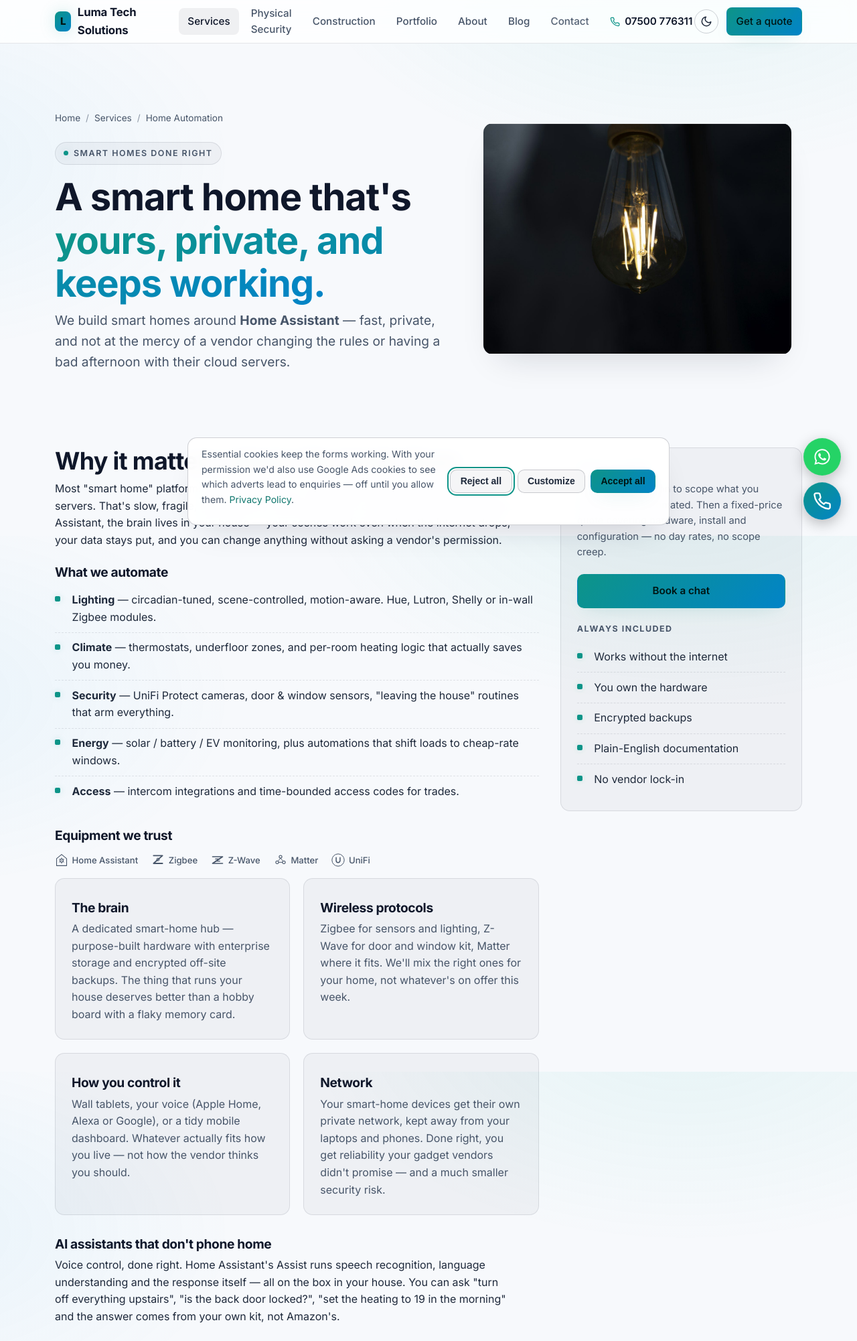
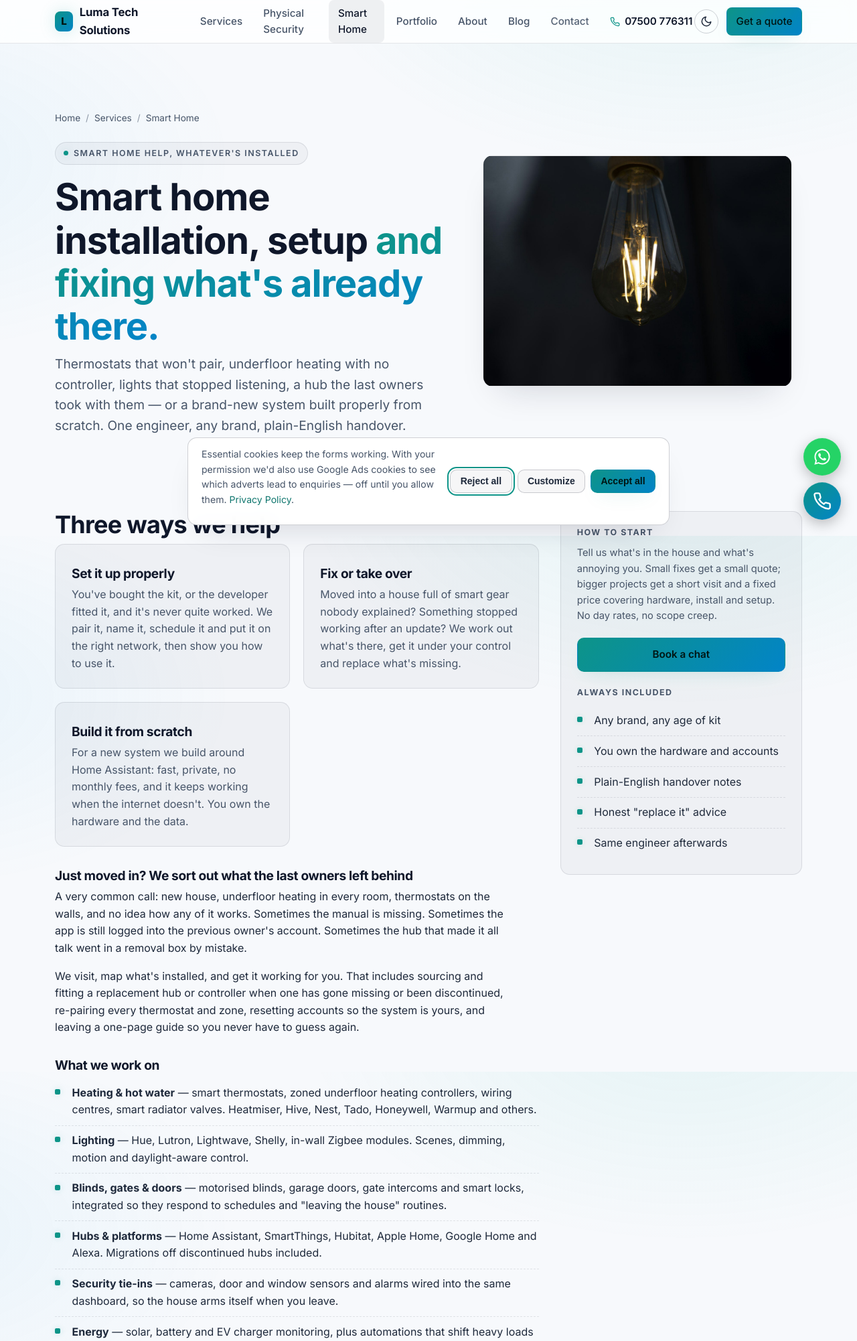
Before and after one commit to Comm4nd0/luma-tech-solutions, a Django app: page /services/automation/ in a window 1280 px wide. Shown: the top 2002 px of the page at 67% size. Run offline with Django 5.2, Linux system fonts and the light colour scheme; parts of the project's set-up code (start-up, migrations or seed data) failed here and were passed over; some libraries are stand-ins or nearby versions.

Commit message:
content: reshape smart home as any-brand setup, repair and takeover; nav + portfolio
The automation service was pitched purely as Home Assistant builds. Reframe it
as generic smart-home help — setting up thermostats and underfloor heating
controls, fixing what stopped working, taking over kit the previous owners left
(or took with them) — with Home Assistant kept as the platform for new builds.

- /services/automation/: rewritten copy, new title/description/schema, five
  FAQs (so it now carries a FAQPage node; contract, test and CLAUDE.md updated).
- Pillar renamed "Smart Home"; area pages, support, terms, capability statement,
  footer, offer catalog and knowsAbout follow. Contact/quote dropdown label
  changed, hence migration 0017.
- Main nav: Construction out, Smart Home in, with its own active slot like
  Physical Security.
- Portfolio: Mojo and Co dog grooming app case study.
- Sitemap lastmod bumped for every page touched.

Co-Authored-By: Claude Fable 5.1 <noreply@anthropic.com>
Claude-Session: https://claude.ai/code/session_01CopCR4i8bPzus3pxRQ8YXy

```diff
--- a/core/models.py
+++ b/core/models.py
@@ -20,7 +20,7 @@ def cv_upload_to(instance, filename):
 SERVICE_CHOICES = [
     ("networking", "Wi-Fi & Networking"),
     ("development", "App & Web Development"),
-    ("automation", "Home Automation"),
+    ("automation", "Smart Home (install, setup or fix)"),
     ("support", "Support & Maintenance"),
     ("other", "Something else"),
 ]
@@ -44,7 +44,7 @@ PILLAR_CHOICES = [
     ("networking", "Wi-Fi & Networking"),
     ("security", "Physical Security"),
     ("development", "App & Web Development"),
-    ("automation", "Home Automation"),
+    ("automation", "Smart Home"),
     ("support", "Support & Maintenance"),
     ("general", "General"),
 ]
@@ -75,7 +75,7 @@ QUOTE_SERVICE_CHOICES = [
     ("security", "CCTV / Physical Security"),
     ("site_security", "Site Security / ANPR"),
     ("prewire", "Pre-wire / Structured Cabling"),
-    ("automation", "Smart Home / Home Automation"),
+    ("automation", "Smart Home (install, setup or fix)"),
     ("development", "App or Website Build"),
     ("support", "Ongoing Support / Care Plan"),
     ("survey", "Site Survey only"),
--- a/core/views.py
+++ b/core/views.py
@@ -19,6 +19,7 @@ from .content import (
     area_is_draft,
     CASE_STUDIES,
     FAQS_AI_CAMERAS,
+    FAQS_AUTOMATION,
     FAQS_CONSTRUCTION,
     FAQS_GENERAL,
     FAQS_NETWORKING,
@@ -234,8 +235,8 @@ def _render_service_page(request, key, **extra):
     """Render one of the SERVICE_PAGES entries.
 
     ``faqs`` is only added when the page actually defines it — defaulting it
-    would give three service pages a FAQ section and a FAQPage JSON-LD block
-    they have never had.
+    would give the development and support pages a FAQ section and a FAQPage
+    JSON-LD block they have never had.
     """
     page = SERVICE_PAGES[key]
     # Child pages of the /services/security/ hub sit a level deeper, so the
--- a/templates/base.html
+++ b/templates/base.html
@@ -148,6 +148,9 @@
           "CCTV installation",
           "Network design",
           "Smart home installation",
+          "Smart home troubleshooting",
+          "Smart thermostat installation",
+          "Underfloor heating controls",
           "Home Assistant",
           "Structured cabling",
           "Access control",
@@ -164,7 +167,7 @@
             { "@type": "Offer", "itemOffered": { "@type": "Service", "name": "Intruder Alarm Installation", "url": "{{ SITE_URL }}{% url 'service_alarms' %}" } },
             { "@type": "Offer", "itemOffered": { "@type": "Service", "name": "AI Camera Systems & ANPR", "url": "{{ SITE_URL }}{% url 'service_ai_cameras' %}" } },
             { "@type": "Offer", "itemOffered": { "@type": "Service", "name": "Construction Site Security & New-Build Pre-Wire", "url": "{{ SITE_URL }}{% url 'construction' %}" } },
-            { "@type": "Offer", "itemOffered": { "@type": "Service", "name": "Smart Home Installation", "url": "{{ SITE_URL }}{% url 'service_automation' %}" } },
+            { "@type": "Offer", "itemOffered": { "@type": "Service", "name": "Smart Home Installation, Setup & Repair", "url": "{{ SITE_URL }}{% url 'service_automation' %}" } },
             { "@type": "Offer", "itemOffered": { "@type": "Service", "name": "App & Web Development", "url": "{{ SITE_URL }}{% url 'service_development' %}" } },
             { "@type": "Offer", "itemOffered": { "@type": "Service", "name": "IT Support & Care Plans", "url": "{{ SITE_URL }}{% url 'service_support' %}" } }
           ]
@@ -204,7 +207,7 @@
       <ul class="nav-links" id="nav-links" data-nav-links>
         <li><a href="{% url 'services' %}" class="{% if active_nav == 'services' %}active{% endif %}"{% if active_nav == 'services' %} aria-current="page"{% endif %}>Services</a></li>
         <li><a href="{% url 'service_security' %}" class="{% if active_nav == 'security' %}active{% endif %}"{% if active_nav == 'security' %} aria-current="page"{% endif %}>Physical Security</a></li>
-        <li><a href="{% url 'construction' %}" class="{% if active_nav == 'construction' %}active{% endif %}"{% if active_nav == 'construction' %} aria-current="page"{% endif %}>Construction</a></li>
+        <li><a href="{% url 'service_automation' %}" class="{% if active_nav == 'automation' %}active{% endif %}"{% if active_nav == 'automation' %} aria-current="page"{% endif %}>Smart Home</a></li>
         <li><a href="{% url 'portfolio' %}" class="{% if active_nav == 'portfolio' %}active{% endif %}"{% if active_nav == 'portfolio' %} aria-current="page"{% endif %}>Portfolio</a></li>
         <li><a href="{% url 'about' %}" class="{% if active_nav == 'about' %}active{% endif %}"{% if active_nav == 'about' %} aria-current="page"{% endif %}>About</a></li>
         <li><a href="{% url 'blog' %}" class="{% if active_nav == 'blog' %}active{% endif %}"{% if active_nav == 'blog' %} aria-current="page"{% endif %}>Blog</a></li>
@@ -261,7 +264,7 @@
             <li><a href="{% url 'service_ai_cameras' %}">AI Camera Systems</a></li>
             <li><a href="{% url 'construction' %}">Builders & Construction</a></li>
             <li><a href="{% url 'service_development' %}">App & Web Development</a></li>
-            <li><a href="{% url 'service_automation' %}">Home Automation</a></li>
+            <li><a href="{% url 'service_automation' %}">Smart Home</a></li>
             <li><a href="{% url 'service_support' %}">Support & Maintenance</a></li>
             <li><a href="{% url 'quote' %}"><strong>Get a quote →</strong></a></li>
           </ul>
--- a/templates/capability_statement.html
+++ b/templates/capability_statement.html
@@ -109,7 +109,7 @@ credentials list once confirmed.
         <ul>
           <li>UniFi Wi-Fi and network design for large and period properties</li>
           <li>CCTV, access control and alarms for premises of every kind</li>
-          <li>Smart-home / Home Assistant installation, local-first</li>
+          <li>Smart-home installation, setup and takeover of existing systems (local-first where we design it)</li>
           <li>Custom web and mobile app development</li>
           <li>Ongoing support plans with monitoring and response targets</li>
         </ul>
--- a/templates/services/automation.html
+++ b/templates/services/automation.html
@@ -9,12 +9,13 @@
     <div class="service-hero-inner">
       <div>
         {% include 'partials/_breadcrumbs.html' with crumbs=breadcrumbs %}
-        <span class="eyebrow"><span class="dot"></span>Smart homes done right</span>
-        <h1>A smart home that's <span class="gradient">yours, private, and keeps working.</span></h1>
+        <span class="eyebrow"><span class="dot"></span>Smart home help, whatever's installed</span>
+        <h1>Smart home installation, setup <span class="gradient">and fixing what's already there.</span></h1>
         <p class="lede">
-          We build smart homes around <strong>Home Assistant</strong> — fast,
-          private, and not at the mercy of a vendor changing the rules or
-          having a bad afternoon with their cloud servers.
+          Thermostats that won't pair, underfloor heating with no controller,
+          lights that stopped listening, a hub the last owners took with them
+          &mdash; or a brand-new system built properly from scratch. One
+          engineer, any brand, plain-English handover.
         </p>
       </div>
       <div class="hero-illustration">
@@ -28,26 +29,69 @@
   <div class="container">
     <div class="service-grid">
       <div>
-        <h2>Why it matters where the brain lives</h2>
+        <h2>Three ways we help</h2>
+        <div class="grid grid-3">
+          <div class="card card-glow fade-in">
+            <h3>Set it up properly</h3>
+            <p>You've bought the kit, or the developer fitted it, and it's never quite worked. We pair it, name it, schedule it and put it on the right network, then show you how to use it.</p>
+          </div>
+          <div class="card card-glow fade-in">
+            <h3>Fix or take over</h3>
+            <p>Moved into a house full of smart gear nobody explained? Something stopped working after an update? We work out what's there, get it under your control and replace what's missing.</p>
+          </div>
+          <div class="card card-glow fade-in">
+            <h3>Build it from scratch</h3>
+            <p>For a new system we build around Home Assistant: fast, private, no monthly fees, and it keeps working when the internet doesn't. You own the hardware and the data.</p>
+          </div>
+        </div>
+
+        <h3 class="mt-4">Just moved in? We sort out what the last owners left behind</h3>
+        <p>
+          A very common call: new house, underfloor heating in every room,
+          thermostats on the walls, and no idea how any of it works. Sometimes
+          the manual is missing. Sometimes the app is still logged into the
+          previous owner's account. Sometimes the hub that made it all talk
+          went in a removal box by mistake.
+        </p>
+        <p>
+          We visit, map what's installed, and get it working for you. That
+          includes sourcing and fitting a replacement hub or controller when
+          one has gone missing or been discontinued, re-pairing every
+          thermostat and zone, resetting accounts so the system is yours, and
+          leaving a one-page guide so you never have to guess again.
+        </p>
+
+        <h3 class="mt-4">What we work on</h3>
+        <ul class="bullets">
+          <li><strong>Heating &amp; hot water</strong> &mdash; smart thermostats, zoned underfloor heating controllers, wiring centres, smart radiator valves. Heatmiser, Hive, Nest, Tado, Honeywell, Warmup and others.</li>
+          <li><strong>Lighting</strong> &mdash; Hue, Lutron, Lightwave, Shelly, in-wall Zigbee modules. Scenes, dimming, motion and daylight-aware control.</li>
+          <li><strong>Blinds, gates &amp; doors</strong> &mdash; motorised blinds, garage doors, gate intercoms and smart locks, integrated so they respond to schedules and "leaving the house" routines.</li>
+          <li><strong>Hubs &amp; platforms</strong> &mdash; Home Assistant, SmartThings, Hubitat, Apple Home, Google Home and Alexa. Migrations off discontinued hubs included.</li>
+          <li><strong>Security tie-ins</strong> &mdash; cameras, door and window sensors and alarms wired into the same dashboard, so the house arms itself when you leave.</li>
+          <li><strong>Energy</strong> &mdash; solar, battery and EV charger monitoring, plus automations that shift heavy loads into cheap-rate windows.</li>
+          <li><strong>Voice</strong> &mdash; Apple, Google, Alexa, or a fully local assistant that never sends a recording anywhere.</li>
+        </ul>
+
+        <h3 class="mt-4">Things we fix every week</h3>
+        <ul class="bullets">
+          <li>Thermostats showing "no connection" or controlling the wrong zone.</li>
+          <li>Devices that fell off the Wi-Fi when the router was changed.</li>
+          <li>Automations that stopped firing after a firmware or app update.</li>
+          <li>A hub or bridge that's been discontinued and needs a like-for-like or better replacement.</li>
+          <li>Voice assistants that can no longer see half the lights.</li>
+          <li>Kit tied to an old owner's account that can't be reset without the right procedure.</li>
+        </ul>
+
+        <h3 class="mt-4">When you want a system built properly</h3>
         <p>
           Most "smart home" platforms send every flick of a light switch
           through somebody else's servers. That's slow, fragile, and a
-          privacy choice you didn't consciously make. With Home Assistant,
-          the brain lives in your house — your scenes work even when the
-          internet drops, your data stays put, and you can change anything
-          without asking a vendor's permission.
+          privacy choice you didn't consciously make. For a new system we
+          put the brain in your house with <strong>Home Assistant</strong>:
+          scenes keep working when the broadband drops, your data stays put,
+          nothing depends on a vendor's subscription, and you can change
+          anything without asking permission.
         </p>
-
-        <h3 class="mt-3">What we automate</h3>
-        <ul class="bullets">
-          <li><strong>Lighting</strong> — circadian-tuned, scene-controlled, motion-aware. Hue, Lutron, Shelly or in-wall Zigbee modules.</li>
-          <li><strong>Climate</strong> — thermostats, underfloor zones, and per-room heating logic that actually saves you money.</li>
-          <li><strong>Security</strong> — UniFi Protect cameras, door & window sensors, "leaving the house" routines that arm everything.</li>
-          <li><strong>Energy</strong> — solar / battery / EV monitoring, plus automations that shift loads to cheap-rate windows.</li>
-          <li><strong>Access</strong> — intercom integrations and time-bounded access codes for trades.</li>
-        </ul>
-
-        <h3 class="mt-4">Equipment we trust</h3>
         <div class="tech-inline mb-2">
           <span class="tech-inline-item">{% include 'partials/_tech_logos.html' with name='home-assistant' %} Home Assistant</span>
           <span class="tech-inline-item">{% include 'partials/_tech_logos.html' with name='zigbee' %} Zigbee</span>
@@ -58,42 +102,37 @@
         <div class="grid grid-2">
           <div class="card card-glow fade-in">
             <h3>The brain</h3>
-            <p>A dedicated smart-home hub — purpose-built hardware with enterprise storage and encrypted off-site backups. The thing that runs your house deserves better than a hobby board with a flaky memory card.</p>
+            <p>A dedicated hub on proper hardware with encrypted off-site backups. The thing that runs your house deserves better than a hobby board with a flaky memory card.</p>
           </div>
           <div class="card card-glow fade-in">
             <h3>Wireless protocols</h3>
-            <p>Zigbee for sensors and lighting, Z-Wave for door and window kit, Matter where it fits. We'll mix the right ones for your home, not whatever's on offer this week.</p>
+            <p>Zigbee for sensors and lighting, Z-Wave for door and window kit, Matter where it fits. We mix the right ones for your home, not whatever's on offer this week.</p>
           </div>
           <div class="card card-glow fade-in">
             <h3>How you control it</h3>
-            <p>Wall tablets, your voice (Apple Home, Alexa or Google), or a tidy mobile dashboard. Whatever actually fits how you live — not how the vendor thinks you should.</p>
+            <p>Wall tablets, your voice, or a tidy mobile dashboard. Whatever actually fits how you live, not how the vendor thinks you should.</p>
           </div>
           <div class="card card-glow fade-in">
             <h3>Network</h3>
-            <p>Your smart-home devices get their own private network, kept away from your laptops and phones. Done right, you get reliability your gadget vendors didn't promise — and a much smaller security risk.</p>
+            <p>Smart-home devices get their own private network, kept away from your laptops and phones. More reliable, and a much smaller security risk.</p>
           </div>
         </div>
 
-        <h3 class="mt-4">AI assistants that don't phone home</h3>
+        <h3 class="mt-4">Voice control that doesn't phone home</h3>
         <p>
-          Voice control, done right. Home Assistant's Assist runs
-          speech recognition, language understanding and the response
-          itself — all on the box in your house. You can ask "turn off
-          everything upstairs", "is the back door locked?", "set the
-          heating to 19 in the morning" and the answer comes from your
-          own kit, not Amazon's.
+          If you'd like to talk to the house without Amazon or Google
+          listening, Home Assistant's Assist runs speech recognition and the
+          response itself on the box in your house. "Turn off everything
+          upstairs", "is the back door locked?", "set the heating to 19 in
+          the morning" &mdash; answered locally, no recordings going anywhere.
+          Prefer Alexa, Siri or Google? We set those up too. You choose, we
+          configure.
         </p>
-        <ul class="bullets">
-          <li><strong>Local speech-to-text</strong> with Whisper, and text-to-speech with Piper — fast, private, and works without an internet connection.</li>
-          <li><strong>Optional local LLM</strong> — for households that want natural-language control ("when I say goodnight, dim the bedroom and arm the alarm"), we wire up a small open-weights model that turns plain English into automations.</li>
-          <li><strong>Voice hardware around the house</strong> — Home Assistant's Voice Preview Edition is a tidy little tabletop puck that does all of the above; we set them up in the rooms you actually use them, replacing the Echo or Nest you've been side-eyeing for years.</li>
-          <li><strong>Cloud LLMs only when you ask for them</strong> — if you'd rather have a much smarter assistant and don't mind queries going to Claude or OpenAI, we can wire that in too. You choose, we configure.</li>
-        </ul>
 
         <h3 class="mt-4">We run it ourselves</h3>
         <p>
           Every product we recommend is running in our own home, every
-          day. Same network. Same smart-home hub. Same lights and
+          day. Same network. Same hub. Same lights, thermostats and
           sensors. If something isn't reliable enough for our family,
           it doesn't make it onto your quote.
         </p>
@@ -103,29 +142,31 @@
           When the off-the-shelf bracket doesn't fit your wall, your
           architrave or that awkward corner above the porch, we design
           and 3D print custom mounts, enclosures and cable-tidy parts
-          ourselves. It's a small thing — but it's the difference
-          between a clean install and a sensor dangling on cable ties.
+          ourselves. Small thing, but it's the difference between a clean
+          install and a sensor dangling on cable ties.
         </p>
       </div>
 
       <aside class="sidebar fade-in">
         <h4>How to start</h4>
-        <p>A short consultation to scope what you actually want automated. Then a fixed-price quote covering hardware, install and configuration — no day rates, no scope creep.</p>
+        <p>Tell us what's in the house and what's annoying you. Small fixes get a small quote; bigger projects get a short visit and a fixed price covering hardware, install and setup. No day rates, no scope creep.</p>
         <a href="{% url 'contact' %}" class="btn btn-primary">Book a chat</a>
         <h4 style="margin-top:1.5rem;">Always included</h4>
         <ul class="bullets" style="margin-top:.5rem;">
-          <li>Works without the internet</li>
-          <li>You own the hardware</li>
-          <li>Encrypted backups</li>
-          <li>Plain-English documentation</li>
-          <li>No vendor lock-in</li>
+          <li>Any brand, any age of kit</li>
+          <li>You own the hardware and accounts</li>
+          <li>Plain-English handover notes</li>
+          <li>Honest "replace it" advice</li>
+          <li>Same engineer afterwards</li>
         </ul>
       </aside>
     </div>
   </div>
 </section>
 
+{% include 'partials/_faqs.html' with faqs=faqs faq_title='Smart home questions we get asked' %}
+
 {% include 'partials/_areas_served.html' %}
 
-{% include 'partials/_cta_banner.html' with cta_title='Curious what your home could do?' cta_copy='Tell us what frustrates you most about your current setup. Often a 30-minute call is enough to know exactly what would help — and what to leave alone.' %}
+{% include 'partials/_cta_banner.html' with cta_title='Got smart kit that needs sorting?' cta_copy='Tell us what is installed and what it is not doing. Often a 30-minute call is enough to know exactly what would help, and what to leave alone.' %}
 {% endblock %}
--- a/templates/terms.html
+++ b/templates/terms.html
@@ -42,7 +42,7 @@
         <li><strong>Networking:</strong> Design, supply, configuration, and installation of business-grade Wi-Fi and network infrastructure.</li>
         <li><strong>Physical Security:</strong> Design and installation of CCTV, access control and alarm systems, including options focused on local storage to reduce reliance on cloud services.</li>
         <li><strong>Software Development:</strong> Development of custom mobile apps, websites, integrations, and related software deliverables as agreed in writing.</li>
-        <li><strong>Automation:</strong> Implementation of smart home and business automation systems (including platforms such as Home Assistant) to control lighting, climate, access, and other connected devices.</li>
+        <li><strong>Automation:</strong> Installation, configuration, repair and takeover of smart home and business automation systems (including third-party platforms and hubs such as Home Assistant) to control lighting, heating and climate, access, and other connected devices.</li>
         <li><strong>Support:</strong> Ongoing maintenance, monitoring (where offered), troubleshooting, and support via our care plans or support arrangements.</li>
       </ul>
       <p>
```
Also changed, not shown: CLAUDE.md (+5 -3 lines), core/content.py (+161 -24 lines), core/tests/page_contract.json (+14 -7 lines), core/tests/test_pages.py (+1 -1 lines), templates/areas/beaconsfield.html (+8 -7 lines), templates/areas/henley.html (+8 -7 lines), templates/areas/high_wycombe.html (+7 -5 lines), templates/areas/maidenhead.html (+7 -5 lines), templates/areas/marlow.html (+7 -6 lines), templates/services/support.html (+4 -4 lines), core/migrations/0017_smart_home_choice_labels.py (added).
